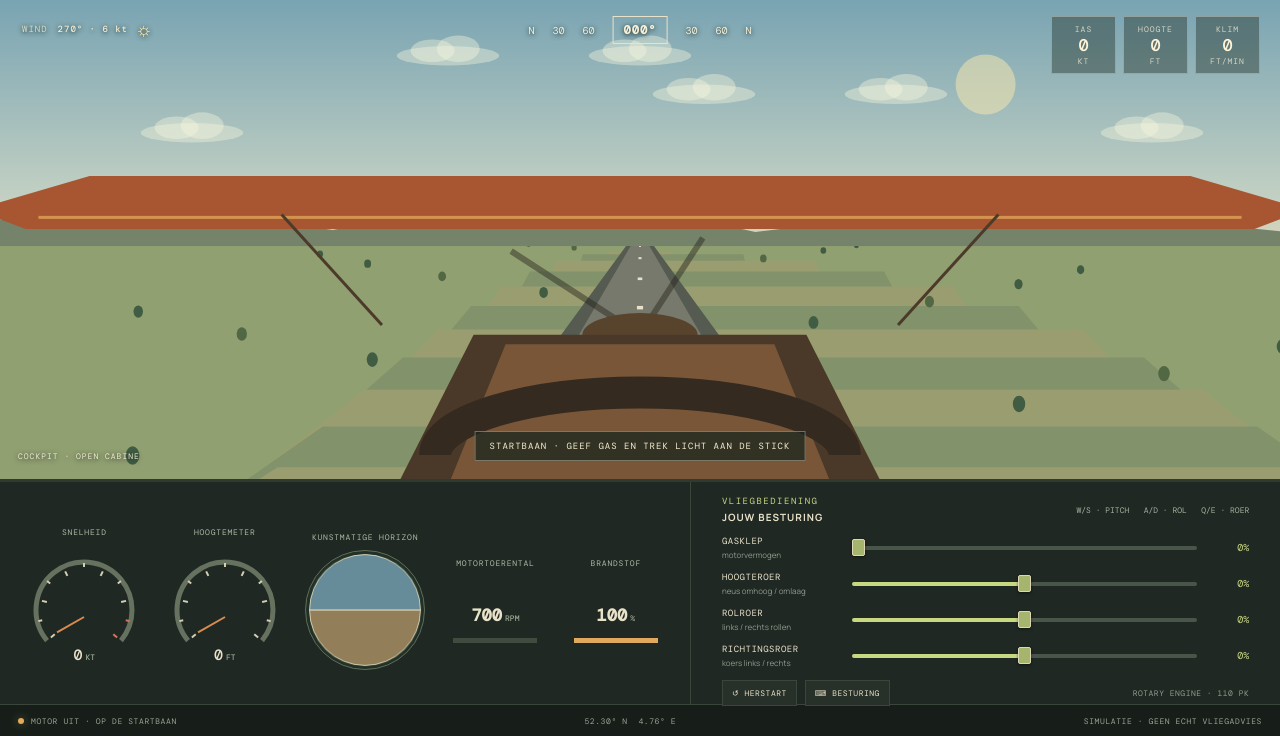
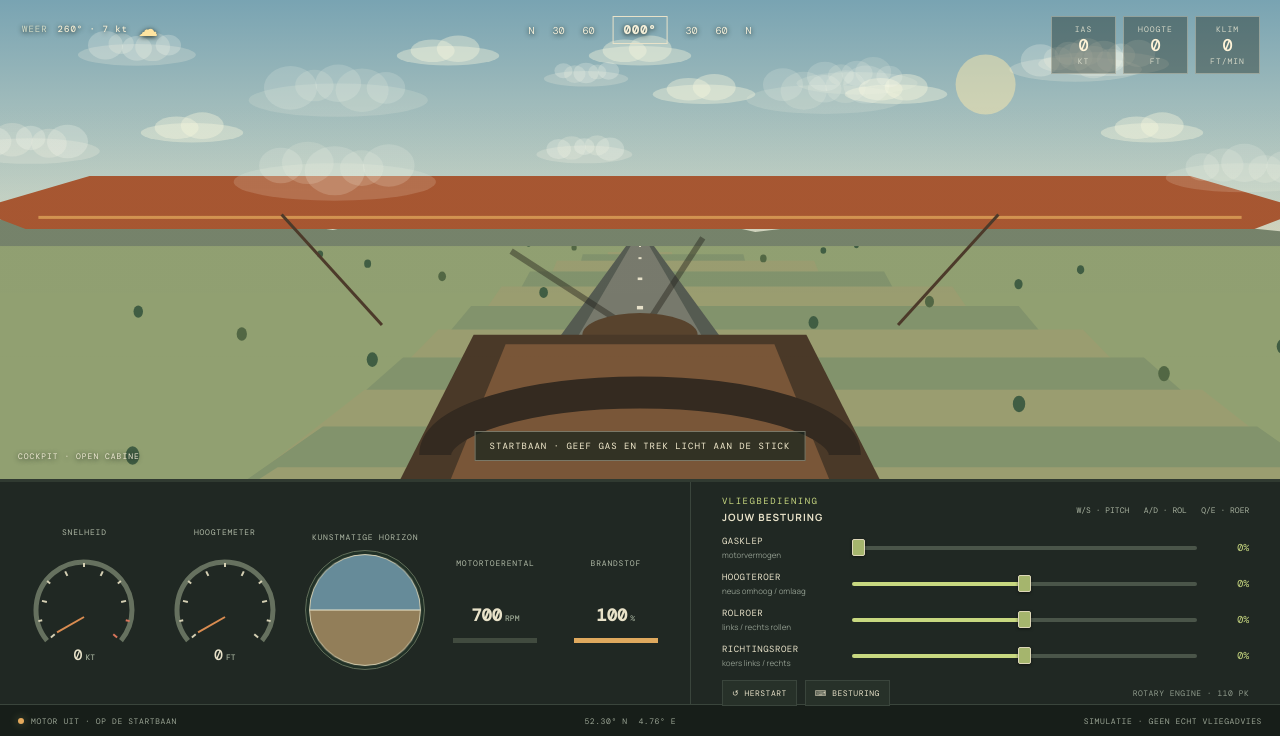
Before and after one commit to deshdeshdesh1818/hallo, a plain HTML site: page index.html in a window 1280 px wide. Shown: the part 64-800 px from the top of the page. Drawn offline with nearby package versions, Linux system fonts and the light colour scheme; animation ran at ten frames a second.

Commit message:
Add alternating clouds and dynamic weather

```diff
--- a/index.html
+++ b/index.html
@@ -6,22 +6,23 @@
   <meta name="theme-color" content="#18221e">
   <title>HAVIK — Tweedekker Flight Simulator</title>
   <link rel="stylesheet" href="styles.css">
+  <link rel="stylesheet" href="weather.css">
 </head>
 <body>
   <main class="simulator" aria-label="Havik tweedekker-vluchtsimulator">
     <header class="topbar">
       <a class="brand" href="#" aria-label="Havik simulator"><span class="brand-mark">H</span><span>HAVIK <small>FLIGHT SIMULATOR</small></span></a>
-      <div class="mission"><span>VLUCHT <b>001</b></span><span>VELD <b>EHAV · HAVIKVELD</b></span><span class="weather"><i></i> VFR · LICHTE WIND</span></div>
+      <div class="mission"><span>VLUCHT <b>001</b></span><span>VELD <b>EHAV · HAVIKVELD</b></span><span class="weather"><i></i> <b id="weatherSummary">VFR · LICHTE WIND</b></span></div>
       <div class="top-actions">
         <button id="viewButton" class="quiet-button" type="button" title="Wissel cockpit- en buitenaanzicht">◉ <span>BUITENZICHT</span></button>
         <button id="soundButton" class="quiet-button" type="button" title="Geluid aan of uit" aria-pressed="false">♫ <span>GELUID</span></button>
         <button id="pauseButton" class="pause-button" type="button" aria-label="Pauze">Ⅱ</button>
       </div>
     </header>
-
     <section class="view" id="view" aria-label="Vliegbeeld">
       <canvas id="scene" aria-label="Getekend vliegbeeld met landschap en tweedekker"></canvas>
-      <div class="sky-label"><span>WIND</span><b id="windReadout">270° · 6 kt</b><span class="weather-icon">☼</span></div>
+      <canvas id="weatherCanvas" aria-hidden="true"></canvas>
+      <div class="sky-label"><span>WEER</span><b id="windReadout">270° · 6 kt</b><span class="weather-icon" id="weatherIcon">☼</span></div>
       <div class="heading-tape" aria-label="Kompas"><span>N</span><span>30</span><span>60</span><b id="headingReadout">000°</b><span>30</span><span>60</span><span>N</span></div>
       <div class="flight-hud" aria-live="polite">
         <div class="hud-card"><span>IAS</span><strong id="hudSpeed">0</strong><small>KT</small></div>
@@ -33,7 +34,6 @@
       <div class="crash-overlay" id="crashOverlay" hidden><div class="crash-card"><span class="eyebrow">VLUCHT BEËINDIGD</span><h2 id="crashTitle">LANDING MISLUKT</h2><p id="crashText">Probeer het opnieuw.</p><button id="restartButton" type="button">↻ &nbsp; OPNIEUW VLIEGEN</button></div></div>
       <div class="view-tag" id="viewTag">COCKPIT · OPEN CABINE</div>
     </section>
-
     <section class="lower-panel" aria-label="Vluchtinstrumenten en bediening">
       <div class="instruments">
         <div class="instrument"><div class="instrument-title">SNELHEID</div><div class="dial"><canvas id="speedDial" width="120" height="120" aria-label="Snelheidsmeter"></canvas><strong><span id="speedValue">0</span><small>KT</small></strong></div></div>
@@ -42,7 +42,6 @@
         <div class="instrument compact-instrument"><div class="instrument-title">MOTORTOERENTAL</div><div class="readout"><strong id="rpmValue">700</strong><small>RPM</small></div><div class="meter"><i id="rpmMeter"></i></div></div>
         <div class="instrument compact-instrument"><div class="instrument-title">BRANDSTOF</div><div class="readout"><strong id="fuelValue">100</strong><small>%</small></div><div class="meter fuel-meter"><i id="fuelMeter"></i></div></div>
       </div>
-
       <div class="controls">
         <div class="control-heading"><div><span class="eyebrow">VLIEGBEDIENING</span><strong>JOUW BESTURING</strong></div><span class="control-hint">W/S · PITCH &nbsp; A/D · ROL &nbsp; Q/E · ROER</span></div>
         <label class="control-row" for="throttle"><span><b>GASKLEP</b><small>motorvermogen</small></span><input id="throttle" type="range" min="0" max="100" value="0"><output id="throttleOut">0%</output></label>
@@ -56,5 +55,6 @@
     <footer><span><i class="status-dot" id="statusDot"></i><b id="statusText">MOTOR UIT · OP DE STARTBAAN</b></span><span id="coordinates">52.30° N&nbsp; 4.76° E</span><span>SIMULATIE · GEEN ECHT VLIEGADVIES</span></footer>
   </main>
   <script src="script.js"></script>
+  <script src="weather.js"></script>
 </body>
 </html>
--- /dev/null
+++ b/weather.css
@@ -0,0 +1 @@
+#weatherCanvas{position:absolute;inset:0;width:100%;height:100%;z-index:1;pointer-events:none}.sky-label{min-width:175px}.weather-icon{display:inline-block;min-width:20px;text-align:center}.weather-front{transition:color 1s ease}@media(prefers-reduced-motion:reduce){#weatherCanvas{opacity:.9}}
--- /dev/null
+++ b/weather.js
@@ -0,0 +1,118 @@
+(() => {
+  'use strict';
+  const canvas = document.getElementById('weatherCanvas');
+  const view = document.getElementById('view');
+  if (!canvas || !view) return;
+  const ctx = canvas.getContext('2d');
+  const $ = id => document.getElementById(id);
+  const clamp = (v, a, b) => Math.max(a, Math.min(b, v));
+  const lerp = (a, b, t) => a + (b - a) * t;
+  const weatherTypes = [
+    { name: 'OPKLAREND', icon: '☼', cloud: 'cirrus', coverage: .16, overcast: 0, rain: 0, snow: 0, fog: .015, wind: 5, gust: 2, tint: [160, 190, 195] },
+    { name: 'CUMULUS', icon: '☁', cloud: 'cumulus', coverage: .43, overcast: 0, rain: 0, snow: 0, fog: .025, wind: 7, gust: 4, tint: [183, 199, 193] },
+    { name: 'HOGE SLUIERBEWOLKING', icon: '☁', cloud: 'cirrus', coverage: .62, overcast: .12, rain: 0, snow: 0, fog: .05, wind: 10, gust: 5, tint: [170, 183, 185] },
+    { name: 'GRIJS EN BEWOLKT', icon: '☁', cloud: 'stratus', coverage: .94, overcast: .54, rain: 0, snow: 0, fog: .1, wind: 9, gust: 3, tint: [139, 151, 153] },
+    { name: 'REGENBUIEN', icon: '🌧', cloud: 'nimbus', coverage: .9, overcast: .45, rain: .42, snow: 0, fog: .16, wind: 16, gust: 8, tint: [111, 127, 137] },
+    { name: 'WINTERSE BUIEN', icon: '❄', cloud: 'nimbus', coverage: .86, overcast: .38, rain: 0, snow: .56, fog: .18, wind: 14, gust: 7, tint: [151, 169, 178] },
+    { name: 'ONWEER IN DE BUURT', icon: '⛈', cloud: 'storm', coverage: .96, overcast: .68, rain: .78, snow: 0, fog: .22, wind: 23, gust: 14, tint: [80, 95, 110] }
+  ];
+  let width = 1, height = 1, dpr = 1, previous = performance.now();
+  let current = { ...weatherTypes[1], direction: 260 };
+  let target = weatherTypes[0], elapsed = 0, transition = 12, nextChange = 25, cloudOffset = 0, flash = 0;
+  let windDirection = 260;
+  let rain = Array.from({ length: 95 }, () => ({ x: Math.random(), y: Math.random(), length: 8 + Math.random() * 15, speed: .7 + Math.random() * 1.2 }));
+  let flakes = Array.from({ length: 52 }, () => ({ x: Math.random(), y: Math.random(), size: 1 + Math.random() * 2.5, speed: .12 + Math.random() * .28, phase: Math.random() * 8 }));
+  function resize() { const r = view.getBoundingClientRect(); dpr = Math.min(devicePixelRatio || 1, 2); width = Math.max(1, r.width); height = Math.max(1, r.height); canvas.width = width * dpr; canvas.height = height * dpr; ctx.setTransform(dpr, 0, 0, dpr, 0, 0); }
+  addEventListener('resize', resize); resize();
+  function chooseWeather() {
+    const options = weatherTypes.filter(item => item.name !== target.name);
+    target = options[Math.floor(Math.random() * options.length)];
+    transition = 18 + Math.random() * 18; elapsed = 0;
+    windDirection = (windDirection + (Math.random() * 100 - 50) + 360) % 360;
+  }
+  function cloudShape(x, y, rx, kind, alpha, index) {
+    ctx.save(); ctx.globalAlpha = alpha;
+    if (kind === 'cirrus') {
+      ctx.strokeStyle = '#fffdf0'; ctx.lineWidth = Math.max(1, rx * .018); ctx.lineCap = 'round';
+      for (let j = 0; j < 5; j++) { const yy = y + (j - 2) * rx * .055; ctx.beginPath(); ctx.moveTo(x - rx, yy + Math.sin(index + j) * 4); ctx.bezierCurveTo(x - rx * .35, yy - rx * .11, x + rx * .2, yy + rx * .09, x + rx, yy - rx * .05); ctx.stroke(); }
+    } else if (kind === 'stratus') {
+      const grad = ctx.createLinearGradient(0, y - rx * .22, 0, y + rx * .2); grad.addColorStop(0, 'rgba(248,248,237,.78)'); grad.addColorStop(1, 'rgba(221,226,218,.35)');
+      ctx.fillStyle = grad; ctx.beginPath(); ctx.ellipse(x, y, rx * 1.5, rx * .19, 0, 0, Math.PI * 2); ctx.fill();
+      ctx.beginPath(); ctx.ellipse(x - rx * .45, y - rx * .08, rx * .64, rx * .2, 0, 0, Math.PI * 2); ctx.ellipse(x + rx * .48, y - rx * .06, rx * .72, rx * .2, 0, 0, Math.PI * 2); ctx.fill();
+    } else {
+      const storm = kind === 'storm' || kind === 'nimbus';
+      const base = kind === 'storm' ? 'rgba(57,68,80,.92)' : kind === 'nimbus' ? 'rgba(105,117,127,.83)' : 'rgba(248,247,229,.86)';
+      const shade = kind === 'storm' ? 'rgba(90,102,115,.95)' : kind === 'nimbus' ? 'rgba(152,163,168,.85)' : 'rgba(255,254,241,.88)';
+      ctx.fillStyle = base; ctx.beginPath(); ctx.ellipse(x, y + rx * .08, rx * 1.35, rx * .25, 0, 0, Math.PI * 2); ctx.fill();
+      const puffs = kind === 'storm' ? 7 : 5;
+      for (let j = 0; j < puffs; j++) {
+        const px = x + (j - (puffs - 1) / 2) * rx * .36;
+        const py = y - rx * (.07 + ((j * 17 + index) % 4) * .035);
+        ctx.fillStyle = j % 2 ? base : shade;
+        const puff = rx * (.29 + ((j * 13 + index) % 3) * .055);
+        ctx.beginPath(); ctx.ellipse(px, py, puff, puff * (kind === 'storm' ? 1.04 : .82), 0, 0, Math.PI * 2); ctx.fill();
+      }
+      if (kind === 'storm') { ctx.fillStyle = 'rgba(48,58,68,.65)'; ctx.beginPath(); ctx.ellipse(x, y + rx * .24, rx * .92, rx * .16, 0, 0, Math.PI * 2); ctx.fill(); }
+    }
+    ctx.restore();
+  }
+  function draw(dt) {
+    ctx.setTransform(dpr, 0, 0, dpr, 0, 0); ctx.clearRect(0, 0, width, height);
+    const horizon = height * .47;
+    const windRad = windDirection * Math.PI / 180;
+    const windX = Math.cos(windRad);
+    cloudOffset += dt * (.012 + current.wind * .0011);
+    // Cloud layers stay in the sky band so the cockpit instruments and aircraft remain readable.
+    const count = Math.round(3 + current.coverage * 13);
+    for (let layer = 0; layer < 2; layer++) {
+      const parallax = layer === 0 ? .42 : 1;
+      for (let i = 0; i < count; i++) {
+        const seed = i * 127.1 + layer * 311.7;
+        const rx = width * (.035 + (Math.sin(seed) + 1) * .012) * (layer ? 1 : .68);
+        let x = ((i * width * .19 + Math.sin(seed * .17) * width * .1 + cloudOffset * width * windX * parallax) % (width * 1.4) + width * 1.4) % (width * 1.4) - width * .2;
+        const y = height * (.08 + ((Math.sin(seed * .51) + 1) * .12)) + (layer ? height * .05 : 0);
+        const alpha = clamp(current.coverage * (layer ? .48 : .69), 0, .8);
+        cloudShape(x, y, rx, current.cloud, alpha, i + layer * 3);
+      }
+    }
+    // Gradually changing overcast and distant haze.
+    if (current.overcast > .01) {
+      const g = ctx.createLinearGradient(0, 0, 0, horizon * 1.3);
+      g.addColorStop(0, `rgba(117,128,137,${current.overcast * .48})`); g.addColorStop(1, `rgba(202,204,194,${current.overcast * .12})`);
+      ctx.fillStyle = g; ctx.fillRect(0, 0, width, horizon * 1.25);
+    }
+    if (current.fog > .02) { const g = ctx.createLinearGradient(0, horizon * .48, 0, height); g.addColorStop(0, `rgba(210,216,210,${current.fog * .38})`); g.addColorStop(1, `rgba(218,220,207,${current.fog * .1})`); ctx.fillStyle = g; ctx.fillRect(0, horizon * .48, width, height * .52); }
+    if (current.rain > .01) {
+      ctx.strokeStyle = `rgba(226,237,242,${.22 + current.rain * .38})`; ctx.lineWidth = 1;
+      for (const drop of rain) { drop.x -= windX * dt * .12; drop.y += dt * drop.speed * (1 + current.rain); if (drop.y > 1.05) { drop.y = -.05; drop.x = Math.random(); } if (drop.x < -.05) drop.x = 1.05; if (drop.x > 1.05) drop.x = -.05; const x = drop.x * width, y = drop.y * height; ctx.beginPath(); ctx.moveTo(x, y); ctx.lineTo(x - 4, y + drop.length * current.rain); ctx.stroke(); }
+    }
+    if (current.snow > .01) {
+      ctx.fillStyle = 'rgba(255,255,248,.78)';
+      for (const flake of flakes) { flake.y += dt * flake.speed * (1 + current.snow); flake.x += Math.sin(performance.now() / 900 + flake.phase) * dt * .025 - windX * dt * .035; if (flake.y > 1.03) { flake.y = -.03; flake.x = Math.random(); } if (flake.x < 0) flake.x = 1; if (flake.x > 1) flake.x = 0; ctx.beginPath(); ctx.arc(flake.x * width, flake.y * height, flake.size, 0, Math.PI * 2); ctx.fill(); }
+    }
+    if (flash > 0) { ctx.fillStyle = `rgba(247,249,255,${flash})`; ctx.fillRect(0, 0, width, height); flash = Math.max(0, flash - dt * 2.8); }
+    if (current.cloud === 'storm' && Math.random() < dt * .018) flash = .52;
+  }
+  function updateReadout() {
+    const dir = Math.round(windDirection + 360) % 360;
+    const label = current.name;
+    $('weatherSummary').textContent = `${label} · ${Math.round(current.wind)} KT`;
+    $('windReadout').textContent = `${String(dir).padStart(3, '0')}° · ${Math.round(current.wind)} kt`;
+    $('weatherIcon').textContent = current.icon;
+    $('weatherIcon').classList.toggle('weather-front', current.rain > .1 || current.snow > .1 || current.cloud === 'storm');
+    document.querySelector('.sky-label')?.classList.toggle('weather-poor', current.fog > .14 || current.overcast > .5);
+  }
+  function frame(now) {
+    const dt = Math.min(.05, Math.max(0, (now - previous) / 1000)); previous = now;
+    nextChange -= dt; elapsed += dt;
+    if (nextChange <= 0) { chooseWeather(); nextChange = 42 + Math.random() * 38; }
+    const blend = clamp(dt / Math.max(1, transition), 0, 1);
+    for (const key of ['coverage', 'overcast', 'rain', 'snow', 'fog', 'wind']) current[key] = lerp(current[key], target[key], blend);
+    current.cloud = elapsed > transition * .65 ? target.cloud : current.cloud;
+    current.name = elapsed > transition * .65 ? target.name : current.name;
+    current.icon = elapsed > transition * .65 ? target.icon : current.icon;
+    windDirection = (windDirection + 360) % 360;
+    draw(dt); updateReadout(); requestAnimationFrame(frame);
+  }
+  requestAnimationFrame(frame);
+})();
```
